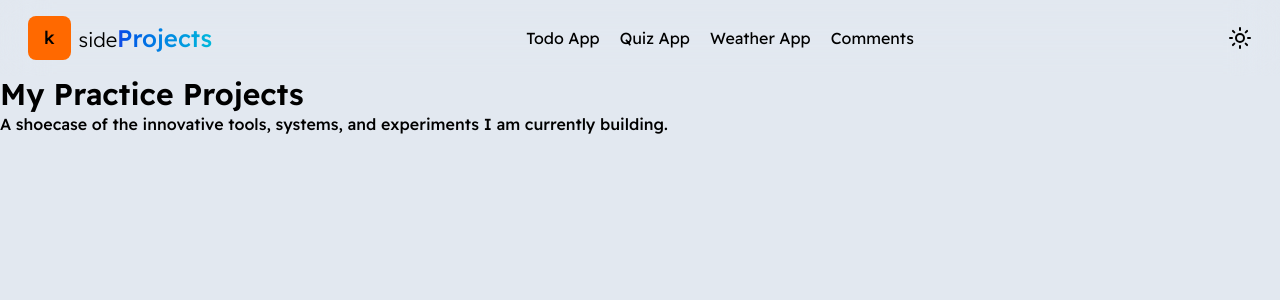
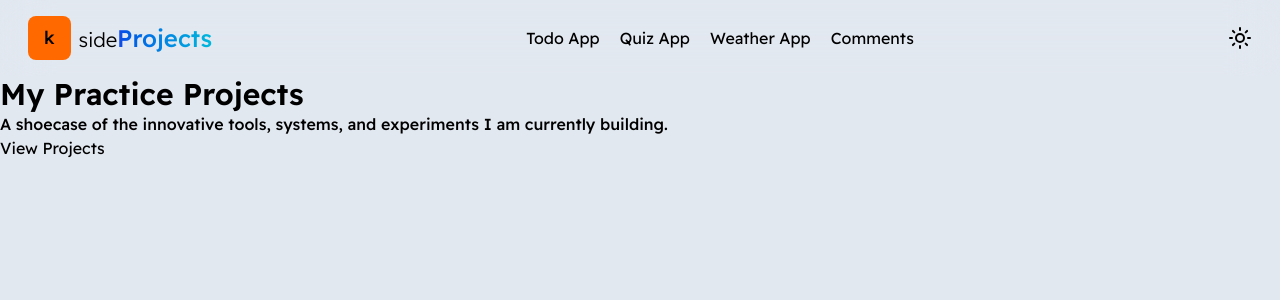
Before and after one commit to acquah-forever/my-side-projects, a React (Vite) app: page / in a window 1280 px wide. Shown: the top 300 px of the page. Built offline with nearby package versions, Linux system fonts and the light colour scheme.

Commit message:
created a new component

```diff
--- /dev/null
+++ b/src/components/CurrentProjects.jsx
@@ -0,0 +1,13 @@
+import React from 'react'
+
+const CurrentProjects = () => {
+  return (
+    <div>
+
+
+
+    </div>
+  )
+}
+
+export default CurrentProjects
--- a/src/pages/Home.jsx
+++ b/src/pages/Home.jsx
@@ -6,6 +6,7 @@ const Home = () => {
         <div>
             <h1 className="font-semibold text-3xl">My Practice Projects</h1>
             <h2 className="font-medium">A shoecase of the innovative tools, systems, and experiments I am currently building.</h2>
+            <button>View Projects</button>
 
         </div>
     )
```
